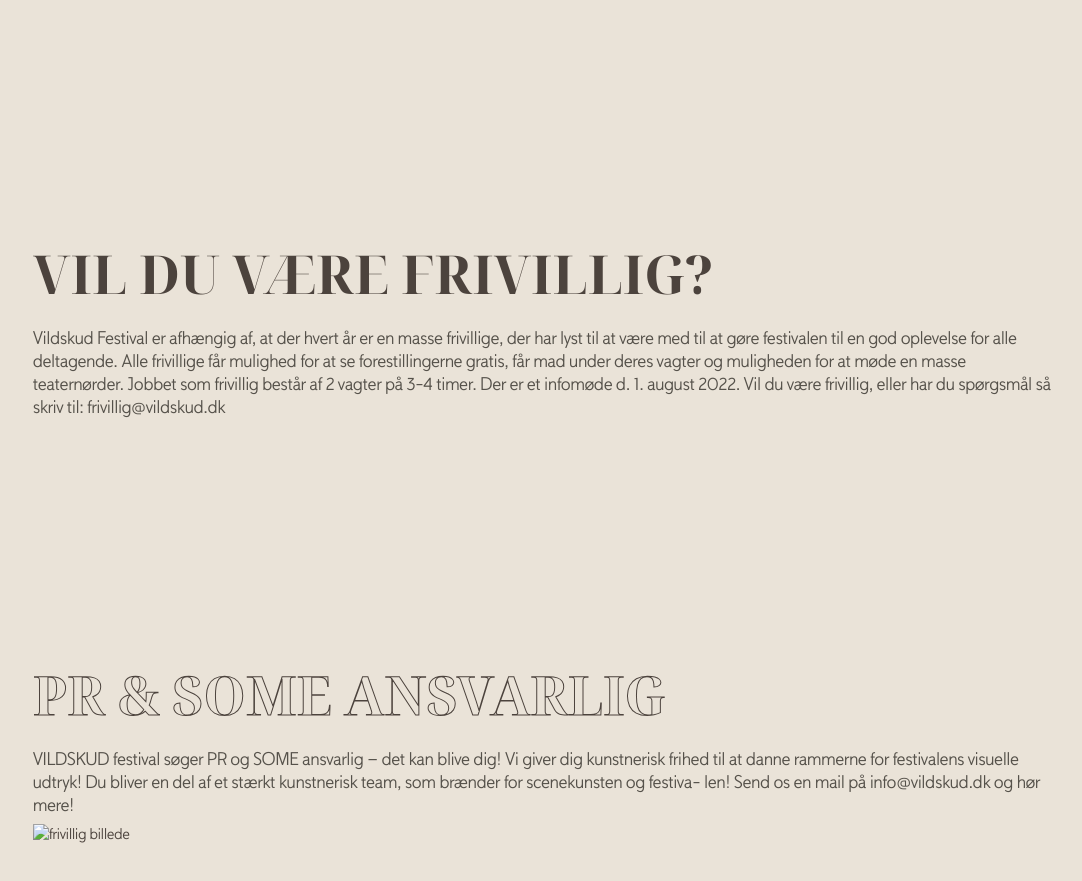
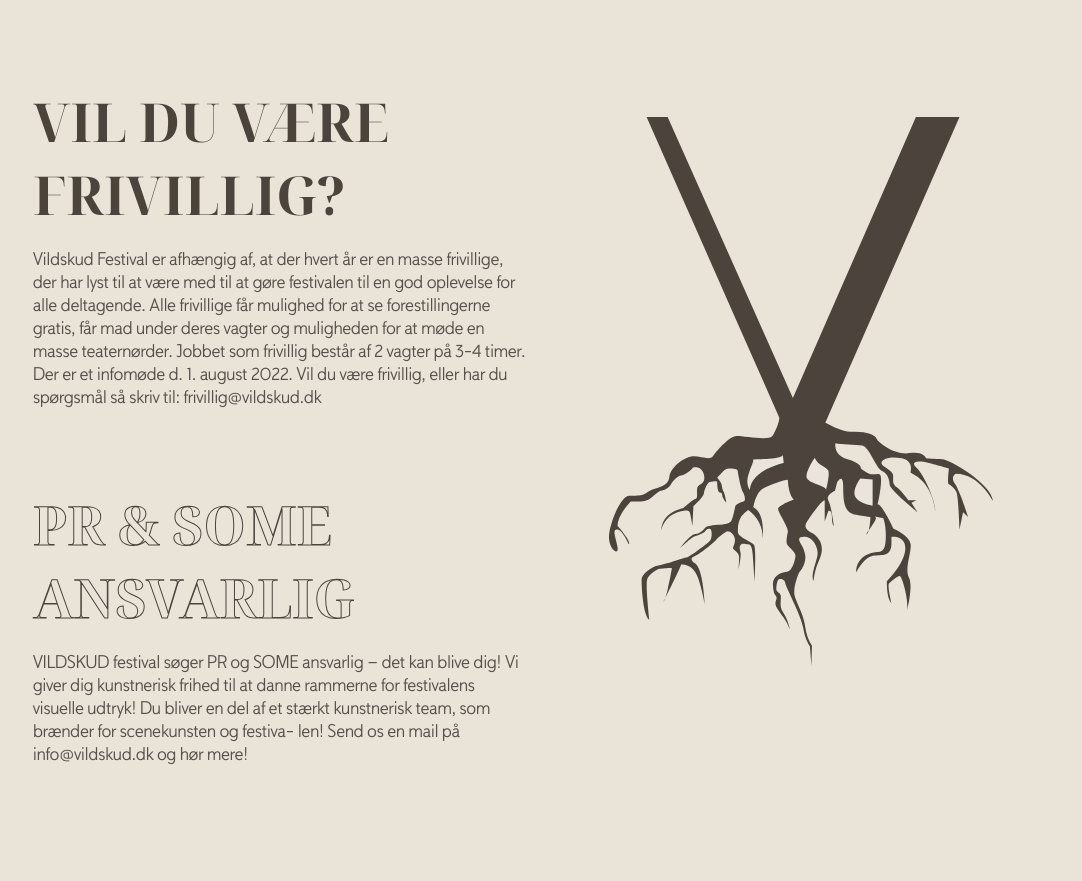
Before and after one commit to jaco7565/vildskud, a plain HTML site: page frivillig.html in a window 1280 px wide. Shown: the part 597-1478 px from the top of the page, without its empty margins (95-1177 px from the left). Drawn offline with Linux system fonts and the light colour scheme.

Commit message:
frivilig om

```diff
--- a/frivillig.html
+++ b/frivillig.html
@@ -13,6 +13,39 @@
       rel="stylesheet"
     />
   </head>
+
+  <style>
+    .frivillig {
+      margin-block: var(--spacing-10);
+      max-width: 60ch;
+    }
+
+    .frivillig_img img {
+      width: 60vw;
+      justify-content: center;
+      margin: var(--spacing-9);
+      margin-top: var(--spacing-12);
+    }
+
+    @media (min-width: 1000px) {
+      .frivillig {
+        margin-block: var(--spacing-10);
+        max-width: 60ch;
+      }
+
+      .ekstra {
+        display: grid;
+        grid-template-columns: 1fr 1fr;
+      }
+
+      .frivillig_img img {
+        width: 30vw;
+        justify-content: center;
+        margin-left: var(--spacing-10);
+        margin-top: var(--spacing-12);
+      }
+    }
+  </style>
   <body>
     <header>
       <nav>
@@ -63,31 +96,40 @@
         <section class="section">
           <h1>Bliv Frivillig på VildSkud</h1>
 
-          <article class="section">
+          <div class="ekstra">
+            <div>
+              <article class="frivillig">
                 <h3>VIL DU VÆRE FRIVILLIG?</h3>
                 <p>
                   Vildskud Festival er afhængig af, at der hvert år er en masse
-              frivillige, der har lyst til at være med til at gøre festivalen
-              til en god oplevelse for alle deltagende. Alle frivillige får
-              mulighed for at se forestillingerne gratis, får mad under deres
-              vagter og muligheden for at møde en masse teaternørder. Jobbet som
-              frivillig består af 2 vagter på 3-4 timer. Der er et infomøde d.
-              1. august 2022. Vil du være frivillig, eller har du spørgsmål så
-              skriv til: frivillig@vildskud.dk
+                  frivillige, der har lyst til at være med til at gøre
+                  festivalen til en god oplevelse for alle deltagende. Alle
+                  frivillige får mulighed for at se forestillingerne gratis, får
+                  mad under deres vagter og muligheden for at møde en masse
+                  teaternørder. Jobbet som frivillig består af 2 vagter på 3-4
+                  timer. Der er et infomøde d. 1. august 2022. Vil du være
+                  frivillig, eller har du spørgsmål så skriv til:
+                  frivillig@vildskud.dk
                 </p>
               </article>
 
-          <article>
+              <article class="frivillig">
                 <h3 class="outlined">PR & SOME ANSVARLIG</h3>
                 <p>
-              VILDSKUD festival søger PR og SOME ansvarlig – det kan blive dig!
-              Vi giver dig kunstnerisk frihed til at danne rammerne for
+                  VILDSKUD festival søger PR og SOME ansvarlig – det kan blive
+                  dig! Vi giver dig kunstnerisk frihed til at danne rammerne for
                   festivalens visuelle udtryk! Du bliver en del af et stærkt
-              kunstnerisk team, som brænder for scenekunsten og festiva- len!
-              Send os en mail på info@vildskud.dk og hør mere!
+                  kunstnerisk team, som brænder for scenekunsten og festiva-
+                  len! Send os en mail på info@vildskud.dk og hør mere!
                 </p>
               </article>
-          <figure><img src="" alt="frivillig billede" /></figure>
+            </div>
+            <div>
+              <figure class="frivillig_img">
+                <img src="content/logo/vildskud.svg" alt="frivillig billede" />
+              </figure>
+            </div>
+          </div>
         </section>
       </section>
     </main>
```
Also changed, not shown: om.html (+1 -4 lines), content/logo/vildskud.svg (added). Lines whose indentation alone changed are shown as unchanged.
